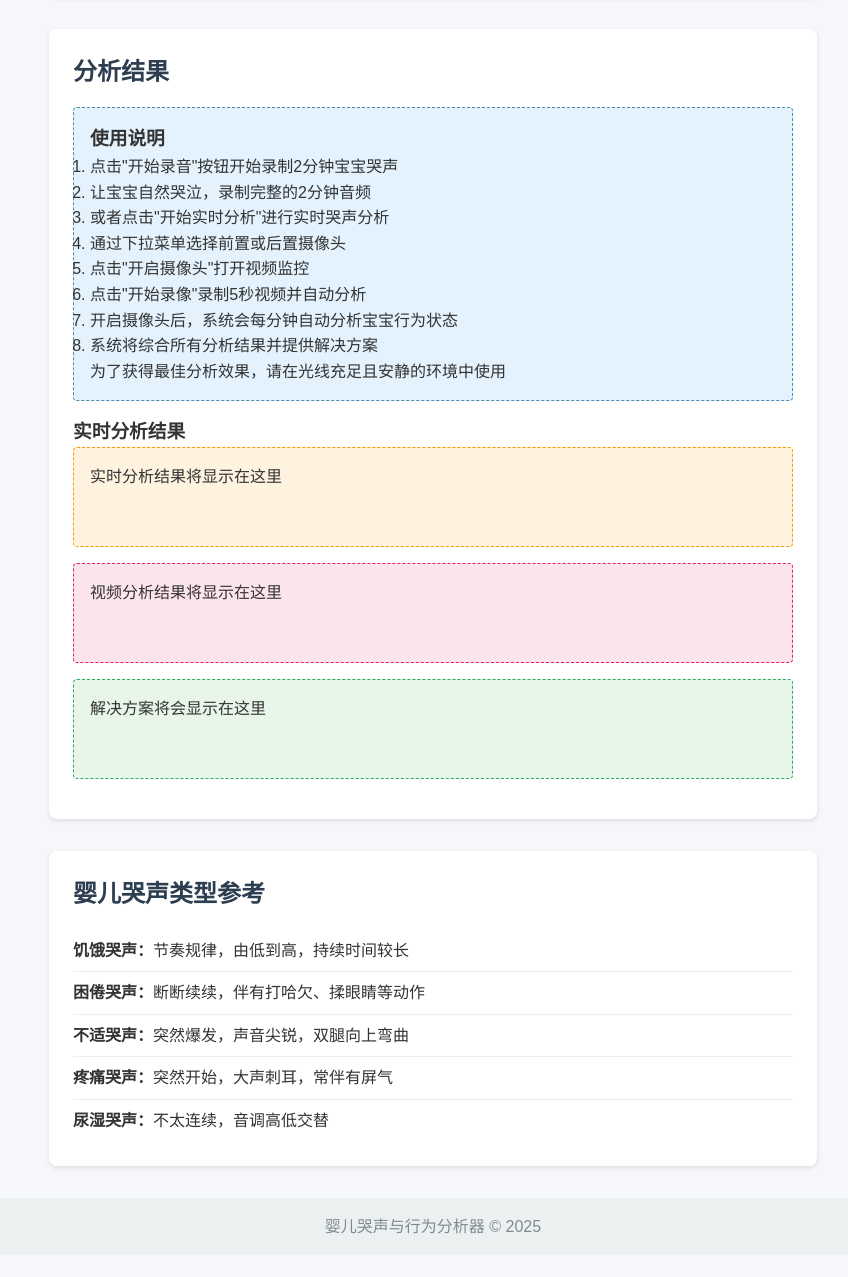
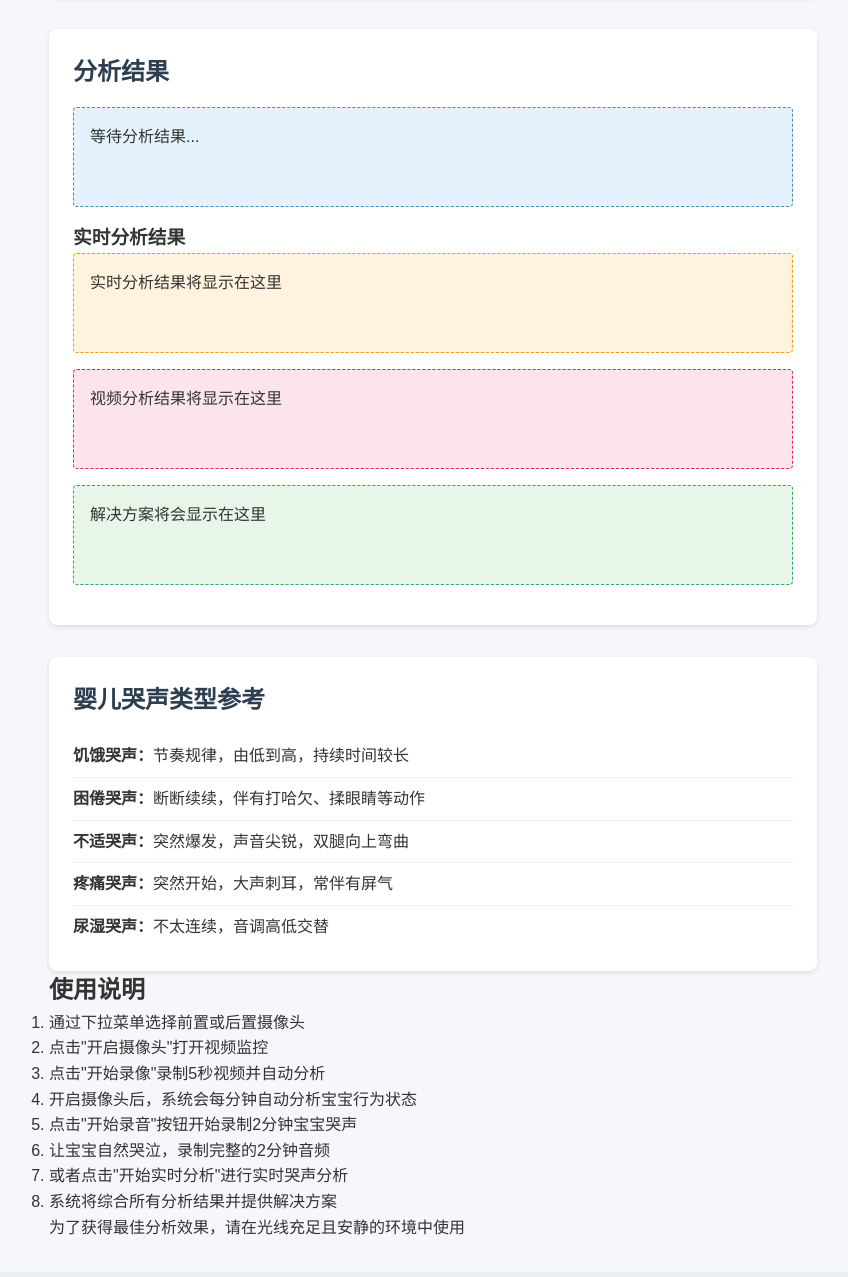
Before and after one commit to zyxcambridge/baby-cry-analyzer, a plain HTML site: page index.html in a window 1280 px wide. Shown: the part 643-1920 px from the top of the page, without its empty margins (207-1055 px from the left). Before the commit the page ends 1898 px from the top, so only its background shows below. Drawn offline with Linux system fonts and the light colour scheme.

Commit message:
调整页面布局，将摄像头功能放在最上面，录音功能放在下面，使用说明放在最下面

```diff
--- a/index.html
+++ b/index.html
@@ -14,13 +14,6 @@
 
     <main>
         <section class="controls">
-            <div class="audio-controls">
-                <button id="startBtn">开始录音</button>
-                <button id="stopBtn" disabled>停止录音</button>
-                <button id="startRealtimeBtn">开始实时分析</button>
-                <button id="stopRealtimeBtn" disabled>停止实时分析</button>
-            </div>
-
             <div class="video-controls">
                 <video id="video" width="320" height="240" autoplay></video>
                 <div class="camera-controls">
@@ -33,6 +26,13 @@
                     <button id="startVideoRecordingBtn" disabled>开始录像</button>
                 </div>
                 <div id="recordingTimer" class="recording-timer" style="display: none;">录像中... <span id="timerCount">5</span>s</div>
+            </div>
+
+            <div class="audio-controls">
+                <button id="startBtn">开始录音</button>
+                <button id="stopBtn" disabled>停止录音</button>
+                <button id="startRealtimeBtn">开始实时分析</button>
+                <button id="stopRealtimeBtn" disabled>停止实时分析</button>
             </div>
         </section>
 
@@ -68,6 +68,21 @@
                 <li><strong>尿湿哭声：</strong>不太连续，音调高低交替</li>
             </ul>
         </section>
+
+        <section class="instructions">
+            <h2>使用说明</h2>
+            <ol>
+                <li>通过下拉菜单选择前置或后置摄像头</li>
+                <li>点击"开启摄像头"打开视频监控</li>
+                <li>点击"开始录像"录制5秒视频并自动分析</li>
+                <li>开启摄像头后，系统会每分钟自动分析宝宝行为状态</li>
+                <li>点击"开始录音"按钮开始录制2分钟宝宝哭声</li>
+                <li>让宝宝自然哭泣，录制完整的2分钟音频</li>
+                <li>或者点击"开始实时分析"进行实时哭声分析</li>
+                <li>系统将综合所有分析结果并提供解决方案</li>
+            </ol>
+            <p>为了获得最佳分析效果，请在光线充足且安静的环境中使用</p>
+        </section>
     </main>
 
     <footer>
--- a/js/main.js
+++ b/js/main.js
@@ -885,21 +885,4 @@ class BabyCryAnalyzer {
 // 页面加载完成后初始化应用
 document.addEventListener('DOMContentLoaded', () => {
     const analyzer = new BabyCryAnalyzer();
-
-    // 提示用户使用说明
-    const resultDiv = document.getElementById('result');
-    resultDiv.innerHTML = `
-        <h3>使用说明</h3>
-        <ol>
-            <li>点击"开始录音"按钮开始录制2分钟宝宝哭声</li>
-            <li>让宝宝自然哭泣，录制完整的2分钟音频</li>
-            <li>或者点击"开始实时分析"进行实时哭声分析</li>
-            <li>通过下拉菜单选择前置或后置摄像头</li>
-            <li>点击"开启摄像头"打开视频监控</li>
-            <li>点击"开始录像"录制5秒视频并自动分析</li>
-            <li>开启摄像头后，系统会每分钟自动分析宝宝行为状态</li>
-            <li>系统将综合所有分析结果并提供解决方案</li>
-        </ol>
-        <p>为了获得最佳分析效果，请在光线充足且安静的环境中使用</p>
-    `;
 });
```
